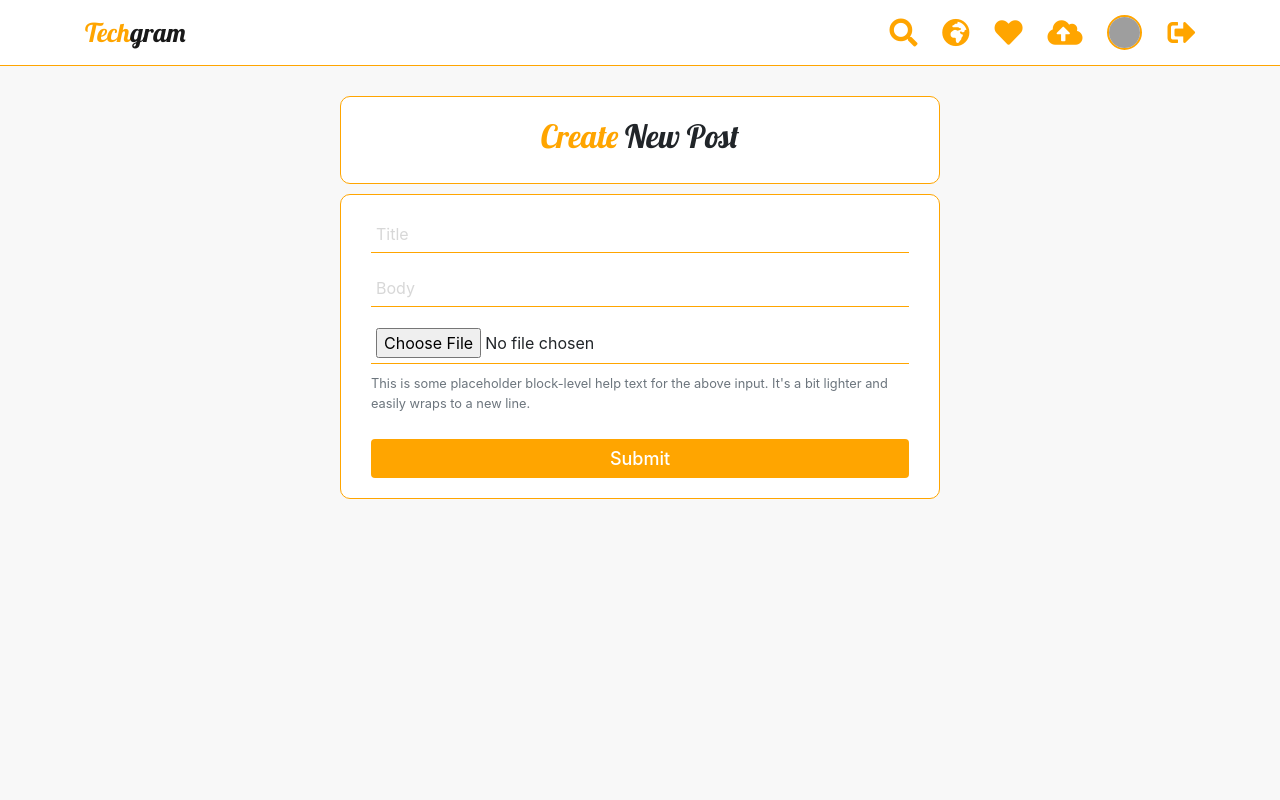
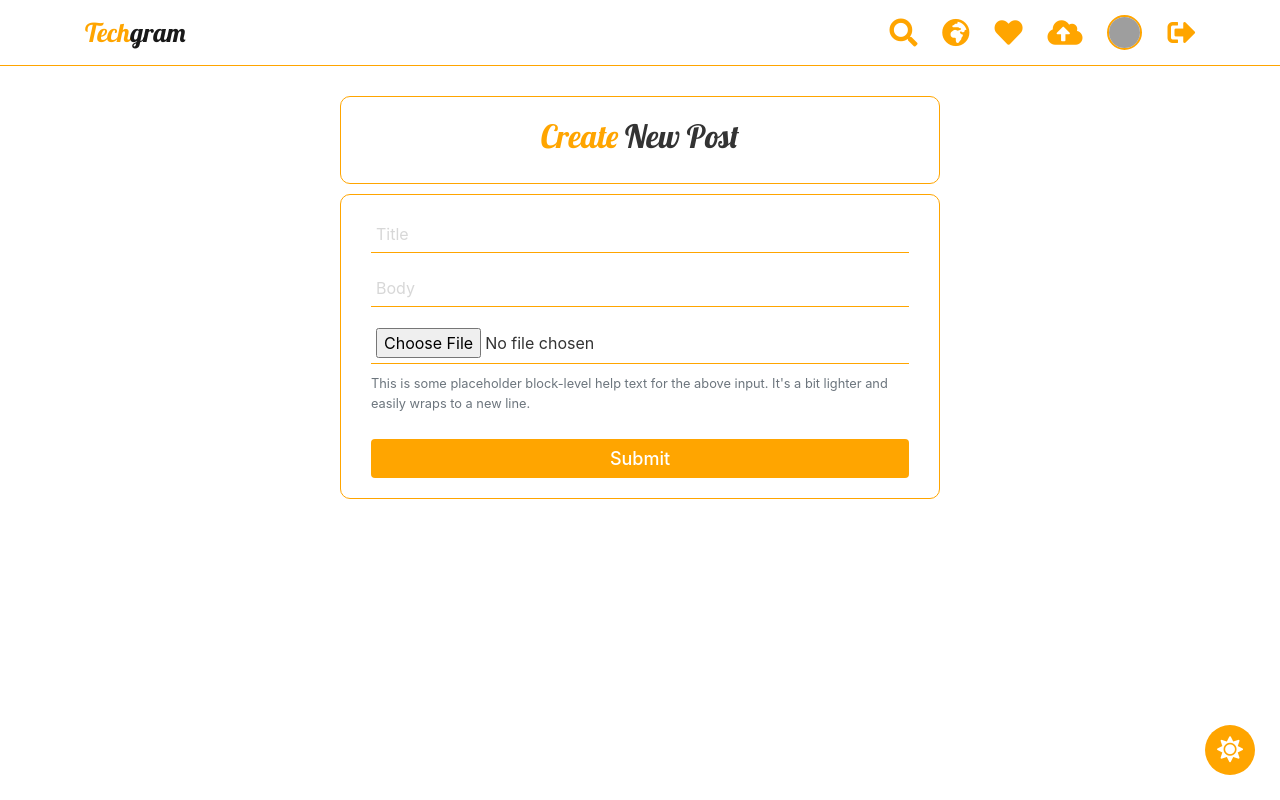
Before and after one commit to OmarReda/Techgram, a React (Create React App) app in the folder client/: page /create in a window 1280 px wide. Built offline with nearby package versions, Linux system fonts and the light colour scheme; sample sign-in values are in the browser's storage; grey boxes are pictures that could not be loaded.

Commit message:
Dark Mode Implemented

```diff
--- a/client/package.json
+++ b/client/package.json
@@ -19,7 +19,8 @@
     "react-router-dom": "^5.2.0",
     "react-scripts": "3.4.1",
     "react-toastify": "^6.0.5",
-    "reactstrap": "^8.4.1"
+    "reactstrap": "^8.4.1",
+    "styled-components": "^5.1.1"
   },
   "scripts": {
     "start": "react-scripts start",
--- a/client/src/App.css
+++ b/client/src/App.css
@@ -8,7 +8,7 @@
 }
 
 body {
-  background-color: #f8f8f8;
+  /* background-color: rgb(36, 36, 36); */
   font-family: roboto;
 }
 
@@ -484,3 +484,102 @@ hr {
 .new-post button:hover {
   background-color: #313131;
 }
+
+/**************************************************************/
+
+.light-mode {
+  background-color: #fff;
+  color: #333;
+  transition: background-color 0.25s ease-out;
+}
+
+.light-mode nav {
+  transition: background-color 0.25s ease-out;
+}
+
+.dark-mode {
+  background-color: rgb(36, 36, 36);
+  color: white;
+}
+
+.dark-mode .navbar-toggler-icon {
+  background-image: url("list.svg");
+}
+
+.dark-mode nav {
+  background-color: rgb(19, 19, 19);
+}
+
+.toggle {
+  position: relative;
+  padding: 0 4px;
+  align-items: center;
+}
+
+.toggle-btn {
+  position: fixed;
+  bottom: 25px;
+  right: 25px;
+  width: 50px;
+  height: 50px;
+  z-index: 99;
+  padding: 5px 0px 0px 0px;
+  border-radius: 50%;
+  text-align: center;
+  background: orange;
+}
+
+.dark-mode .navbar-brand,
+.dark-mode .Login-card .card-title,
+.dark-mode .Login-Signup p,
+.dark-mode .Login-card .policy,
+.dark-mode .Login-card .forget a,
+.dark-mode .trending p,
+.dark-mode .trending h6 {
+  color: rgb(255, 255, 255);
+}
+
+.dark-mode .Login-card .forget a:hover {
+  color: orange;
+}
+
+.dark-mode .card {
+  background-color: rgb(19, 19, 19);
+}
+
+.dark-mode .card input {
+  background-color: rgb(19, 19, 19);
+  color: white;
+}
+
+.dark-mode .new-post {
+  background-color: rgb(19, 19, 19);
+}
+
+.dark-mode .new-post-title {
+  background-color: rgb(19, 19, 19);
+}
+
+.dark-mode .new-post input {
+  background-color: rgb(19, 19, 19);
+  color: white;
+}
+
+.toggle-container {
+  display: flex;
+  margin: 0 auto;
+}
+
+.fancy-checkbox input[type="checkbox"],
+.fancy-checkbox .checked {
+  display: none;
+}
+
+.fancy-checkbox input[type="checkbox"]:checked ~ .checked {
+  display: inline-block;
+  cursor: pointer;
+}
+
+.fancy-checkbox input[type="checkbox"]:checked ~ .unchecked {
+  display: none;
+}
--- a/client/src/App.js
+++ b/client/src/App.js
@@ -44,14 +44,73 @@ const Routing = () => {
   );
 };
 function App() {
+  const [darkMode, setDarkMode] = React.useState(getInitialMode());
+  React.useEffect(() => {
+    localStorage.setItem("dark", JSON.stringify(darkMode));
+  }, [darkMode]);
+
+  function getInitialMode() {
+    const isReturningUser = "dark" in localStorage;
+    const savedMode = JSON.parse(localStorage.getItem("dark"));
+    const userPrefersDark = getPrefColorScheme();
+    // if mode was saved --> dark / light
+    if (isReturningUser) {
+      return savedMode;
+      // if preferred color scheme is dark --> dark
+    } else if (userPrefersDark) {
+      return true;
+      // otherwise --> light
+    } else {
+      return false;
+    }
+    // return savedMode || false;
+  }
+
+  function getPrefColorScheme() {
+    if (!window.matchMedia) return;
+
+    return window.matchMedia("(prefers-color-scheme: dark)").matches;
+  }
+
   const [state, dispatch] = useReducer(reducer, initialState);
   return (
+    <div className={darkMode ? "dark-mode" : "light-mode"}>
       <UserContext.Provider value={{ state, dispatch }}>
         <BrowserRouter>
           <NavBar />
+          <div className="toggle-container">
+            <div className="toggle-btn">
+              <label class="fancy-checkbox">
+                <input
+                  type="checkbox"
+                  className="checkbox"
+                  checked={darkMode}
+                  onChange={() => setDarkMode((prevMode) => !prevMode)}
+                />
+                <i
+                  class="fas fa-sun unchecked"
+                  style={{
+                    fontSize: "26px",
+                    paddingTop: "6px",
+                    cursor: "pointer",
+                    color: "white",
+                  }}
+                ></i>
+                <i
+                  class="fas fa-moon checked"
+                  style={{
+                    fontSize: "26px",
+                    paddingTop: "6px",
+                    color: "rgb(19,19,19)",
+                  }}
+                ></i>
+              </label>
+            </div>
+          </div>
           <Routing />
         </BrowserRouter>
       </UserContext.Provider>
+    </div>
   );
 }
 
--- a/client/src/components/screens/Profile.js
+++ b/client/src/components/screens/Profile.js
@@ -55,16 +55,16 @@ const Profile = () => {
           {mypics.map((item) => {
             return (
               <div className="col-md-4 post">
-                <div class="content-overlay"></div>
+                <div className="content-overlay"></div>
                 <img
                   className="gallery-img content-image"
                   key={item._id}
                   src={item.photo}
                   alt={item.title}
                 />
-                <div class="content-details fadeIn-bottom">
-                  <h3 class="content-title">{item.title}</h3>
-                  <p class="content-text">{item._id}</p>
+                <div className="content-details fadeIn-bottom">
+                  <h3 className="content-title">{item.title}</h3>
+                  <p className="content-text">{item._id}</p>
                 </div>
               </div>
             );
```
Also changed, not shown: client/src/list.svg (added), 1 other file (tests, documents, lock files or other folders). Lines whose indentation alone changed are shown as unchanged.
